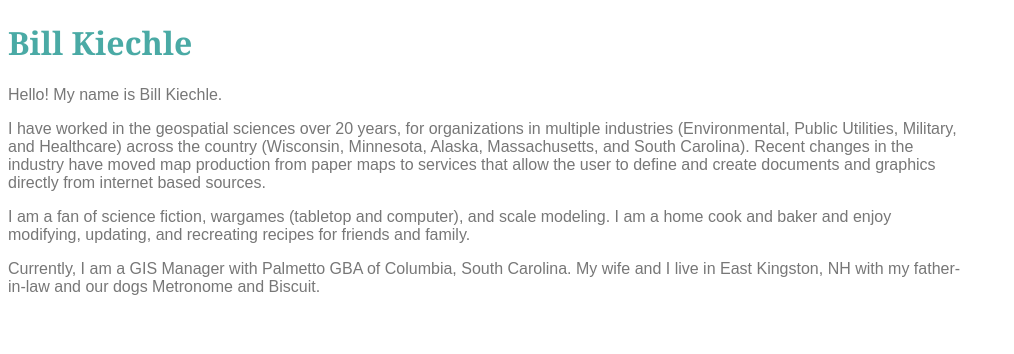
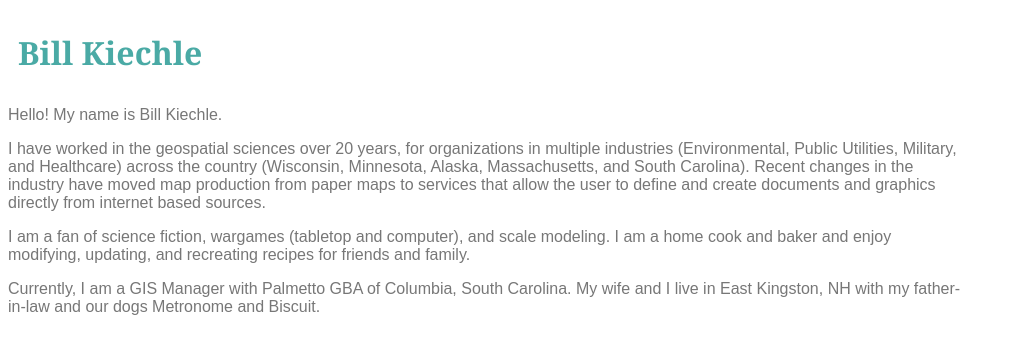
Before and after one commit to Kiechle1066/Basic-Portfolio, a plain HTML site: page index.html in a window 1280 px wide. Shown: the whole page, without its empty margins (0-1014 px from the left). Drawn offline with Linux system fonts and the light colour scheme.

Commit message:
Updated at 19:49 12/5/2018

```diff
--- a/assets/css/style.css
+++ b/assets/css/style.css
@@ -3,6 +3,11 @@ h1 {
     font-family: Georgia, 'Times New Roman', Times, serif;
 
     background-color: #ffffff;
+
+    border: 1px;
+    margin: 10 10 20 10;
+    padding: 10px;
+
 
     border-color: #cccccc;
 
```
